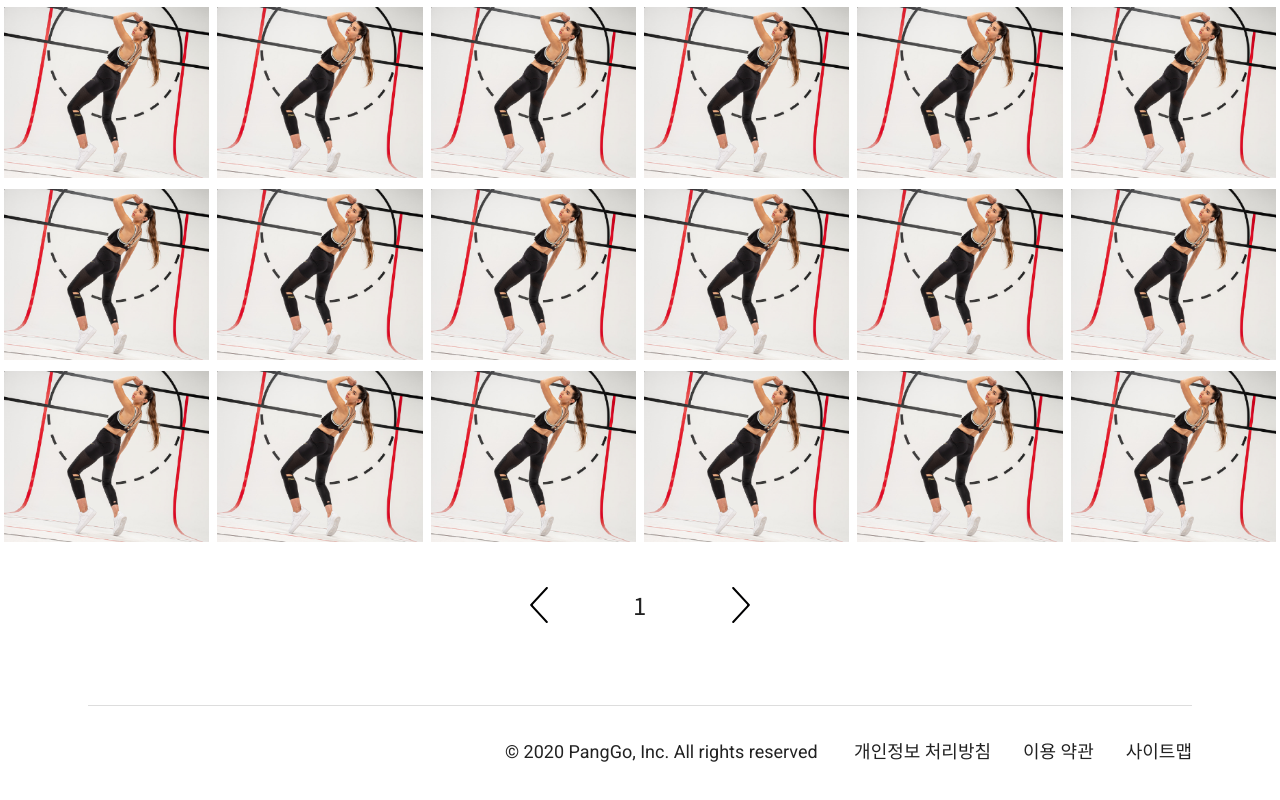
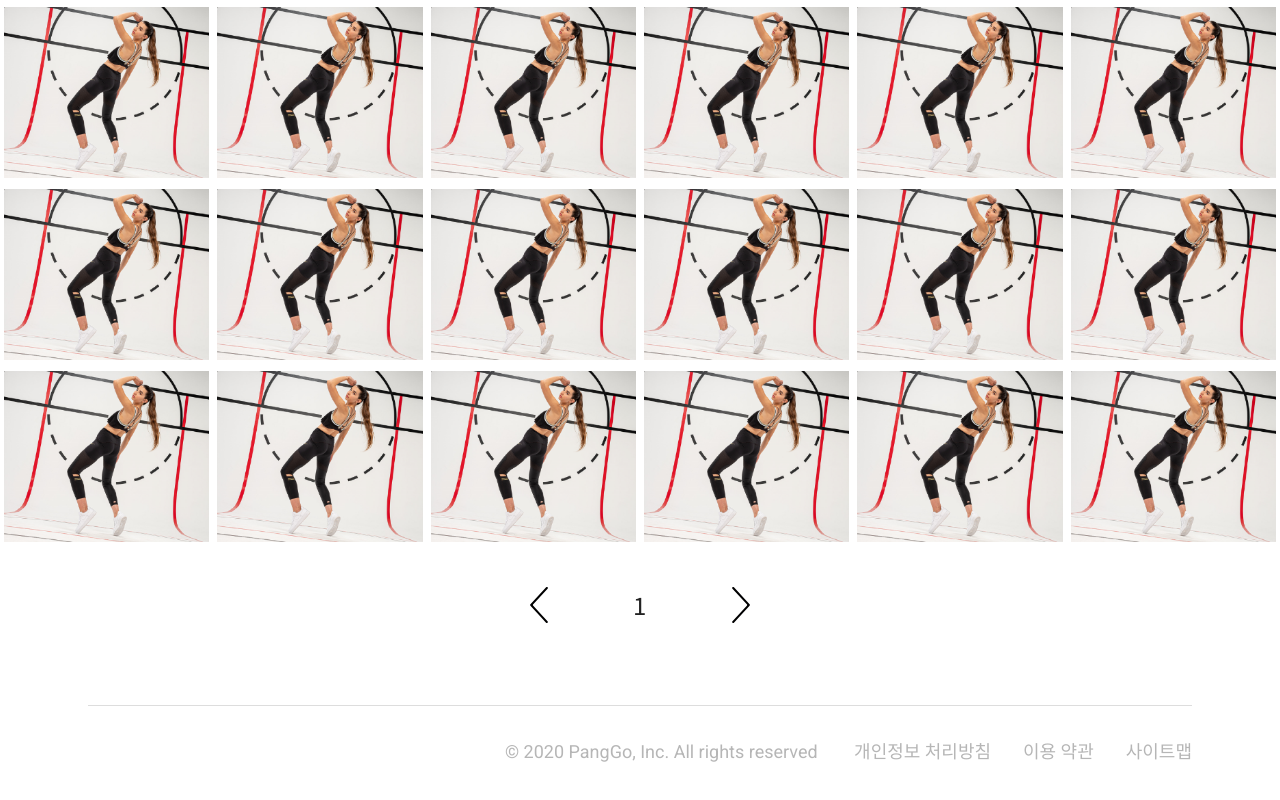
Before and after one commit to 95team/gg-pigs-web, a Nuxt app: page /inspire in a window 1280 px wide. Shown: the part 1416-2216 px from the top of the page. Built offline with nearby package versions, Linux system fonts and the light colour scheme.

Commit message:
#29 footerLayout 수정(because of style.css)

```diff
--- a/layouts/footer.vue
+++ b/layouts/footer.vue
@@ -4,31 +4,21 @@
     <!-- layout1 -->
     <v-layout class="divider">
       <v-flex>
-        <v-divider v-if="dayMode" class="border-white-two" />
-        <v-divider v-else class="border-greyish-brown" />
+        <v-divider :class="[dayMode ? 'border-white-two' : 'border-greyish-brown']" />
       </v-flex>
     </v-layout>
 
     <!-- layout2 -->
     <v-layout class="content">
-      <!-- dayMode -->
-      <v-flex v-if="dayMode">
-        <span class="text greyish">
+      <v-flex>
+        <span class="text" :class="[dayMode ? 'text-greyish' : ' text-warm-grey']">
           &copy; {{ new Date().getFullYear() }} PangGo, Inc. All rights reserved
         </span>
-        <span class="text greyish">개인정보 처리방침</span>
-        <span class="text greyish">이용 약관</span>
-        <span class="greyish">사이트맵</span>
-      </v-flex>
-
-      <!-- nightMode -->
-      <v-flex v-else>
-        <span class="text warm-grey">
-          &copy; {{ new Date().getFullYear() }} PangGo, Inc. All rights reserved
-        </span>
-        <span class="text warm-grey">개인정보 처리방침</span>
-        <span class="text warm-grey">이용 약관</span>
-        <span class="warm-grey">사이트맵</span>
+        <span class="text" :class="[dayMode ? 'text-greyish' : ' text-warm-grey']"
+          >개인정보 처리방침</span
+        >
+        <span class="text" :class="[dayMode ? 'text-greyish' : ' text-warm-grey']">이용 약관</span>
+        <span :class="[dayMode ? 'text-greyish' : ' text-warm-grey']">사이트맵</span>
       </v-flex>
     </v-layout>
   </v-container>
```
